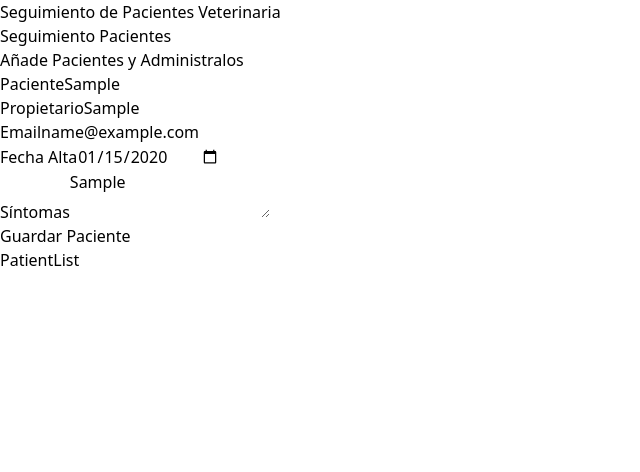
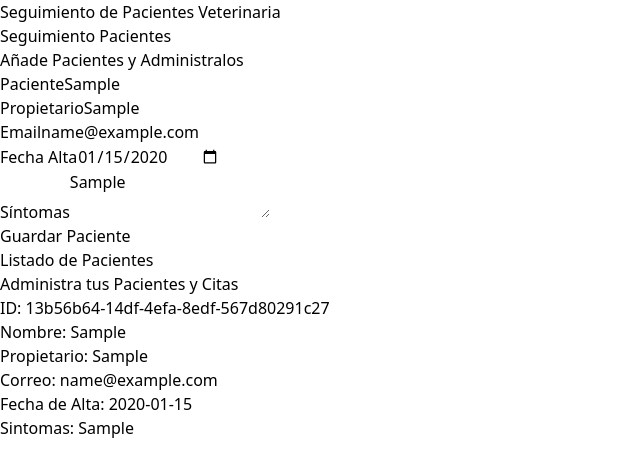
Before and after one commit to Samirvp15/HospitalPatientsForm, a React (Vite) app: page / in a window 1280 px wide. Both pictures are taken after typing "Sample", "Sample", "name@example.com", "2020-01-15", "Sample" into the empty fields and a click on the input "Guardar Paciente". Shown: the top 472 px of the page, without its empty margins (0-640 px from the left). Built offline with nearby package versions, Linux system fonts and the light colour scheme.

Commit message:
add PatientDetails and customComponent with PatientStore

```diff
--- a/package.json
+++ b/package.json
@@ -13,6 +13,7 @@
     "react": "^18.3.1",
     "react-dom": "^18.3.1",
     "react-hook-form": "^7.53.1",
+    "uuid": "^11.0.2",
     "zustand": "^5.0.1"
   },
   "devDependencies": {
--- /dev/null
+++ b/src/components/PatientDetailItem.tsx
@@ -0,0 +1,18 @@
+
+
+
+type PatientDetailItemProps = {
+    label: string,
+    data: string
+}
+
+export default function PatientDetailItem({label,data}: PatientDetailItemProps) {
+
+
+  return (
+    <p className="font-bold mb-3 text-gray-700 uppercase">
+            {label}: {''}
+            <span className="font-normal normal-case">{data}</span>
+        </p>
+  )
+}
--- /dev/null
+++ b/src/components/PatientDetails.tsx
@@ -0,0 +1,41 @@
+import { Patient } from "../types"
+import PatientDetailItem from "./PatientDetailItem"
+
+
+
+
+type PatientDetailsProps = {
+  patient: Patient
+}
+
+export default function PatientDetails({ patient }: PatientDetailsProps) {
+  return (
+    <div className="mx-5 my-10 px-5 py-10 bg-white shadow-md rounded-xl">
+
+      <PatientDetailItem
+        label="ID"
+        data={patient.id}
+      />
+      <PatientDetailItem
+        label="Nombre"
+        data={patient.name}
+      />
+      <PatientDetailItem
+        label="Propietario"
+        data={patient.caretaker}
+      />
+      <PatientDetailItem
+        label="Correo"
+        data={patient.email}
+      />
+      <PatientDetailItem
+        label="Fecha de Alta"
+        data={patient.date.toString()}
+      />
+      <PatientDetailItem
+        label="Sintomas"
+        data={patient.symptoms}
+      />
+    </div>
+  )
+}
--- a/src/components/PatientForm.tsx
+++ b/src/components/PatientForm.tsx
@@ -2,14 +2,17 @@
 import { useForm } from 'react-hook-form';
 import Error from './Error';
 import { DraftPatient } from '../types';
+import { usePatientStore } from '../store';
 
 
 export default function PatientForm() {
 
+    const {addPatient} = usePatientStore()
+
     const { register, handleSubmit, formState: { errors } } = useForm<DraftPatient>()
 
     const registerPatient = (data: DraftPatient) => {
-        console.log(data)
+        addPatient(data)
     }
 
 
--- a/src/components/PatientList.tsx
+++ b/src/components/PatientList.tsx
@@ -1,7 +1,47 @@
+import { usePatientStore } from "../store"
+import PatientDetails from "./PatientDetails"
 
 
 export default function PatientList() {
-  return (
-    <div>PatientList</div>
-  )
+
+    const { patients } = usePatientStore()
+
+
+    return (
+
+        <>
+            <div className="md:w-1/2 lg:3/5 md:h-screen overflow-y-scroll">
+                {patients.length ? (
+                    <>
+                        <h2 className="font-black text-3xl text-center">
+                            Listado de Pacientes
+                        </h2>
+                        <p className="text-xl mt-5 mb-10 text-center">
+                            Administra tus {''}
+                            <span className="text-indigo-500 font-bold">
+                                Pacientes y Citas</span>
+                        </p>
+                        {patients.map(patient => (
+                            <PatientDetails
+
+                                key={patient.id}
+                                patient={patient}
+
+                            />
+                        ))}
+                    </>
+                ) : (
+                    <>
+                        <h2 className="font-black text-3xl text-center">
+                            No hay pacientes
+                        </h2>
+                        <p className="text-xl mt-5 mb-10 text-center">
+                            Comienza agregando pacientes {''}
+                            <span className="text-indigo-500 font-bold">y apareceran en este lugar</span>
+                        </p>
+                    </>
+                )}
+            </div>
+        </>
+    )
 }
--- a/src/store.ts
+++ b/src/store.ts
@@ -1,12 +1,24 @@
 
 import { create } from 'zustand';
-import { Patient } from './types';
-
+import { DraftPatient, Patient } from './types';
+import { v4 as uuidv4 } from 'uuid';
 
 type PatientState = {
-    patients: Patient[]
+    patients: Patient[],
+    addPatient: (data: DraftPatient) => void
 }
 
-export const usePatientStore = create<PatientState>(() => ({
-    patients: []
+const createPatient = (patient: DraftPatient): Patient => {
+    return { ...patient, id: uuidv4() }
+}
+
+export const usePatientStore = create<PatientState>((set) => ({
+    patients: [],
+    addPatient: (data) => {
+        const newPatient = createPatient(data);
+
+        set((state) => ({
+            patients: [...state.patients, newPatient]
+        }))
+    }
 }))
```
Also changed, not shown: 1 other file (tests, documents, lock files or other folders).
